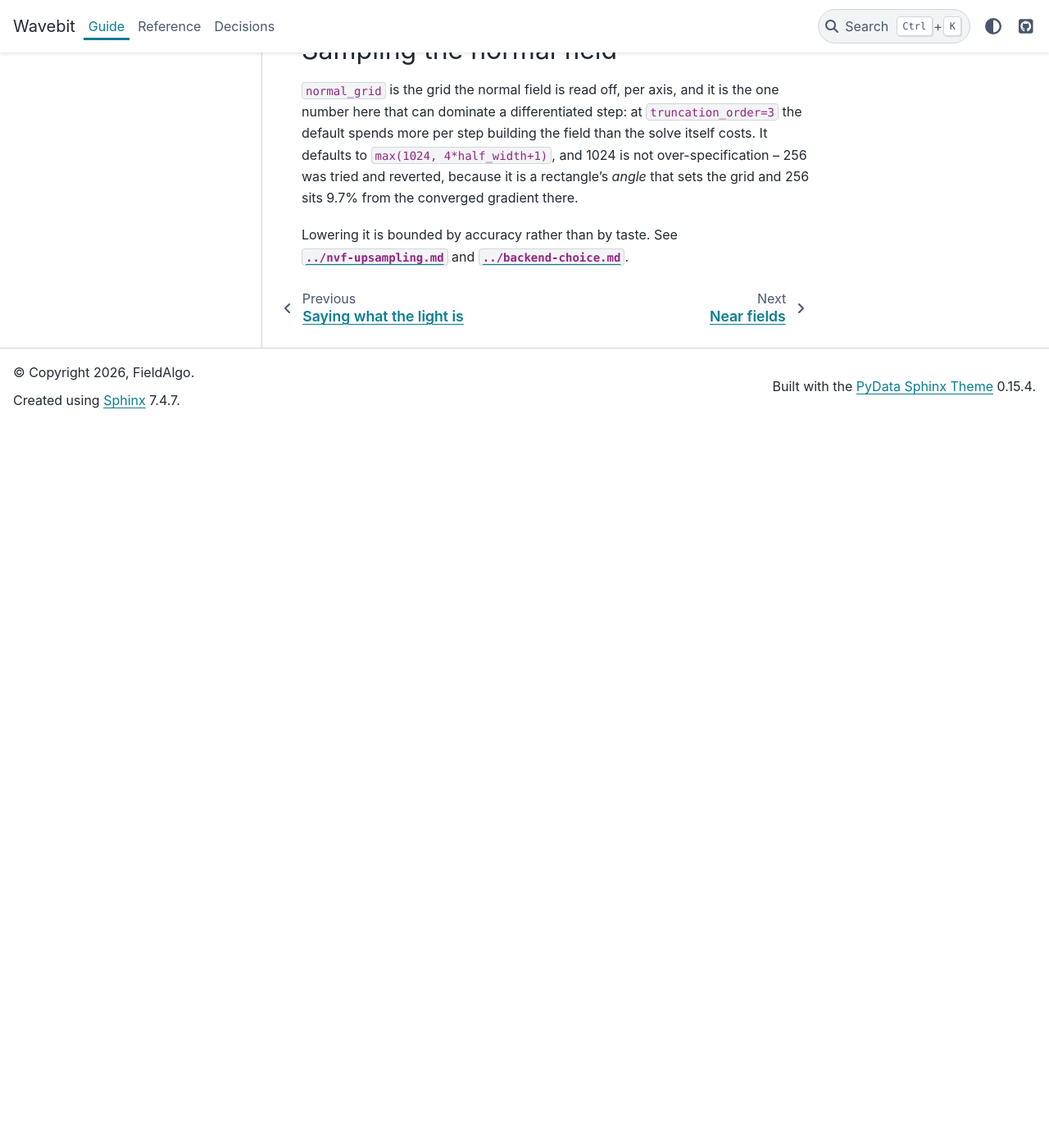
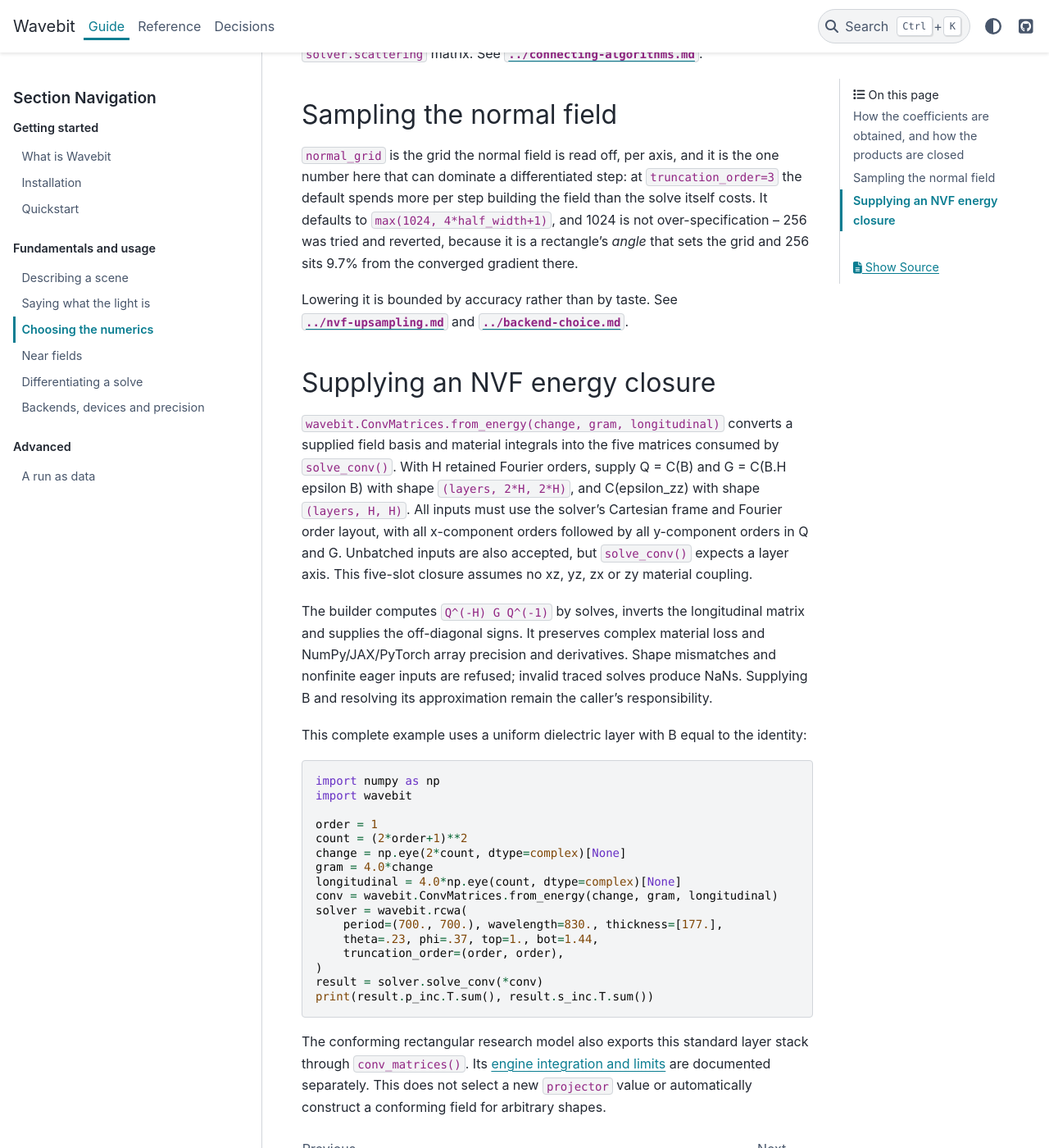
Before and after one commit to fieldalgo/wavebit, a Sphinx documentation site: the page built from docs/guide/numerics.md, in a window 1280 px wide and 1400 px high, scrolled down 1533 px. Shown: the whole window at 82% size. Built offline with Sphinx 7.4.7 and the PyData theme 0.15.4, drawn with Linux system fonts in a browser that asks for light colours; before the commit the page ends 2051 px from its top, so only the background shows below that; some of the changed text lies outside the part shown.

Commit message:
feat(nvf): connect conforming energy matrices to the Wavebit engine
Add ConvMatrices.from_energy to form the two-sided energy closure and the
longitudinal inverse in the established solve_conv slot order. NumPy, JAX
and Torch inputs retain their precision, complex loss and autodiff graphs;
invalid dimensions and nonfinite solves are rejected or poisoned under JIT.

The conforming rectangular study models now use this shared closure and
export a standard one-layer stack through conv_matrices(). The consuming
engine owns optical conditions and can join the exported layers. Automatic
shape construction and broad accuracy qualification remain separate work.

Validate prescribed constitutive recovery, basis/material derivatives,
independent absorbing/lossless slabs, all three engine backends and layer
splitting. The 29 new checks, 62 existing numerical controls and 28 document
checks pass. Ruff and strict Sphinx HTML build pass. Include accumulated
NVF research pages in the navigation and document the supported export.

Co-authored-by: Codex <noreply@openai.com>

````diff
--- a/docs/_toc.yml
+++ b/docs/_toc.yml
@@ -44,6 +44,30 @@ subtrees:
       - file: anisotropic-materials
       - file: patterned-anisotropic-factorization
       - file: magnetic-materials
+    - caption: NVF construction and validation
+      entries:
+      - file: nvf-energy-engine
+      - file: nvf-contact-followup
+      - file: nvf-independent-fem
+      - file: nvf-harmonic-energy
+      - file: nvf-cell-corrector
+      - file: nvf-thin-gap-energy
+      - file: nvf-partitioned-gap-energy
+      - file: nvf-harmonic-coordinates
+      - file: nvf-continuous-flux
+      - file: nvf-gap-convergence
+      - file: nvf-interface-resolution
+      - file: nvf-directional-convergence
+      - file: nvf-polynomial-body
+      - file: nvf-polynomial-flux
+      - file: nvf-local-flux
+      - file: nvf-posed-gap
+      - file: nvf-scattering-doubling
+      - file: nvf-energy-closure
+      - file: nvf-mirror-convergence
+      - file: nvf-mirror-doubling
+      - file: nvf-mirror-modal-memory
+      - file: nvf-mirror-reference
     - caption: The solve
       entries:
       - file: formulation
--- a/docs/guide/numerics.md
+++ b/docs/guide/numerics.md
@@ -21,19 +21,22 @@ Two independent keywords, which is what makes all four pairings reachable:
 
 **`fourier_coefficients` and `factorization` resolve per modeling path**, and reading them back
 reports the *effective* value rather than what you asked. On a raster they resolve to
-`('sampled', 'li')`; on either shape path to `('integrated', 'nvf')`, which is the only build
-those paths implement. Naming a value the path does not implement raises `NotImplementedError`
+`('sampled', 'li')`; shapes default to `('integrated', 'nvf')`. Explicit shape
+`factorization='li'` supports axis-aligned rectangles wholly inside a positive
+axis-aligned rectangular cell. General shapes use NVF. Naming a value the path does not implement raises `NotImplementedError`
 rather than quietly running the one it does. All four pairings work on the raster path,
 including `('integrated', 'nvf')` — a staircase-free series *and* a rule that handles
 boundaries not aligned with x or y, which is what a fit of a tilted sidewall wants.
 
-**`normal_method` and `projector` are read exactly where a raster normal field is built**, that
-is `factorization='nvf'` on a raster. Set explicitly anywhere else they are *refused* rather
-than ignored, because a knob whose reader does not exist is a silent non-choice. They compose:
-`projector` is a second axis over all four constructions, not a fifth construction.
+**`normal_method` selects a raster normal field** under `factorization='nvf'`.
+On that path, `projector` composes with all four field constructions. Shape NVF
+also accepts `projector='linear'` or `'circular'`: the circular shape construction
+supports rectangles, circles, ellipses and their polygon-resolved painting.
+Projector selections require NVF; `normal_method` remains a raster option.
+See [shape projector details](../parametric-modeling.md#complex-nvf-projection-for-rectangular-contacts).
 
 `'distance'` is the default and the least accurate of the four — on a 60-degree cell it carries
-18.5 degrees of mean normal error against `'contour'`'s 0.42. `'circular'` is off by default
+18.5 degrees of mean normal error against `'contour'`'s 0.42. Raster `'circular'` is off by default
 because it is a trade rather than a fix: it removes the medial axis's arbitrariness and costs
 accuracy in every cell measured, along with exact mirror symmetry. See
 [`../nvf-normal-methods.md`](../nvf-normal-methods.md).
@@ -54,3 +57,47 @@ gradient there.
 
 Lowering it is bounded by accuracy rather than by taste. See
 [`../nvf-upsampling.md`](../nvf-upsampling.md) and [`../backend-choice.md`](../backend-choice.md).
+
+## Supplying an NVF energy closure
+
+`wavebit.ConvMatrices.from_energy(change, gram, longitudinal)` converts a
+supplied field basis and material integrals into the five matrices consumed
+by `solve_conv()`. With H retained Fourier orders, supply Q = C(B) and
+G = C(B.H epsilon B) with shape `(layers, 2*H, 2*H)`, and C(epsilon_zz)
+with shape `(layers, H, H)`. All inputs must use the solver's Cartesian
+frame and Fourier order layout, with all x-component orders followed by all
+y-component orders in Q and G. Unbatched inputs are also accepted, but
+`solve_conv()` expects a layer axis.
+This five-slot closure assumes no xz, yz, zx or zy material coupling.
+
+The builder computes `Q^(-H) G Q^(-1)` by solves, inverts the longitudinal
+matrix and supplies the off-diagonal signs. It preserves complex material
+loss and NumPy/JAX/PyTorch array precision and derivatives. Shape mismatches
+and nonfinite eager inputs are refused; invalid traced solves produce NaNs.
+Supplying B and resolving its approximation remain the caller's responsibility.
+
+This complete example uses a uniform dielectric layer with B equal to the identity:
+
+```python
+import numpy as np
+import wavebit
+
+order = 1
+count = (2*order+1)**2
+change = np.eye(2*count, dtype=complex)[None]
+gram = 4.0*change
+longitudinal = 4.0*np.eye(count, dtype=complex)[None]
+conv = wavebit.ConvMatrices.from_energy(change, gram, longitudinal)
+solver = wavebit.rcwa(
+    period=(700., 700.), wavelength=830., thickness=[177.],
+    theta=.23, phi=.37, top=1., bot=1.44,
+    truncation_order=(order, order),
+)
+result = solver.solve_conv(*conv)
+print(result.p_inc.T.sum(), result.s_inc.T.sum())
+```
+
+The conforming rectangular research model also exports this standard layer
+stack through `conv_matrices()`. Its [engine integration and limits](../nvf-energy-engine.md)
+are documented separately. This does not select a new `projector` value or
+automatically construct a conforming field for arbitrary shapes.
````
Also changed, not shown: docs/normal-field-known-limits.md (+11 -0 lines), docs/nvf-energy-engine.md (added, +96 -0 lines), studies/README.md, 3 other files.
